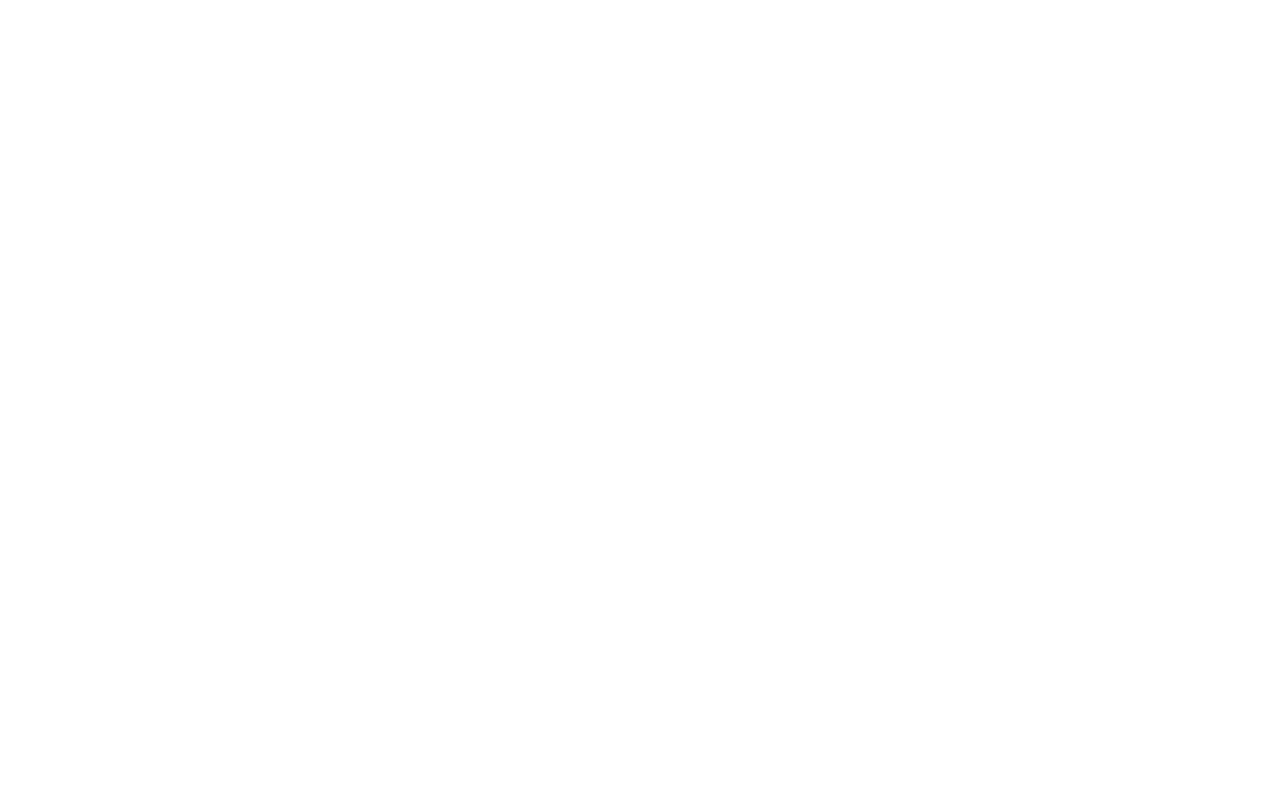
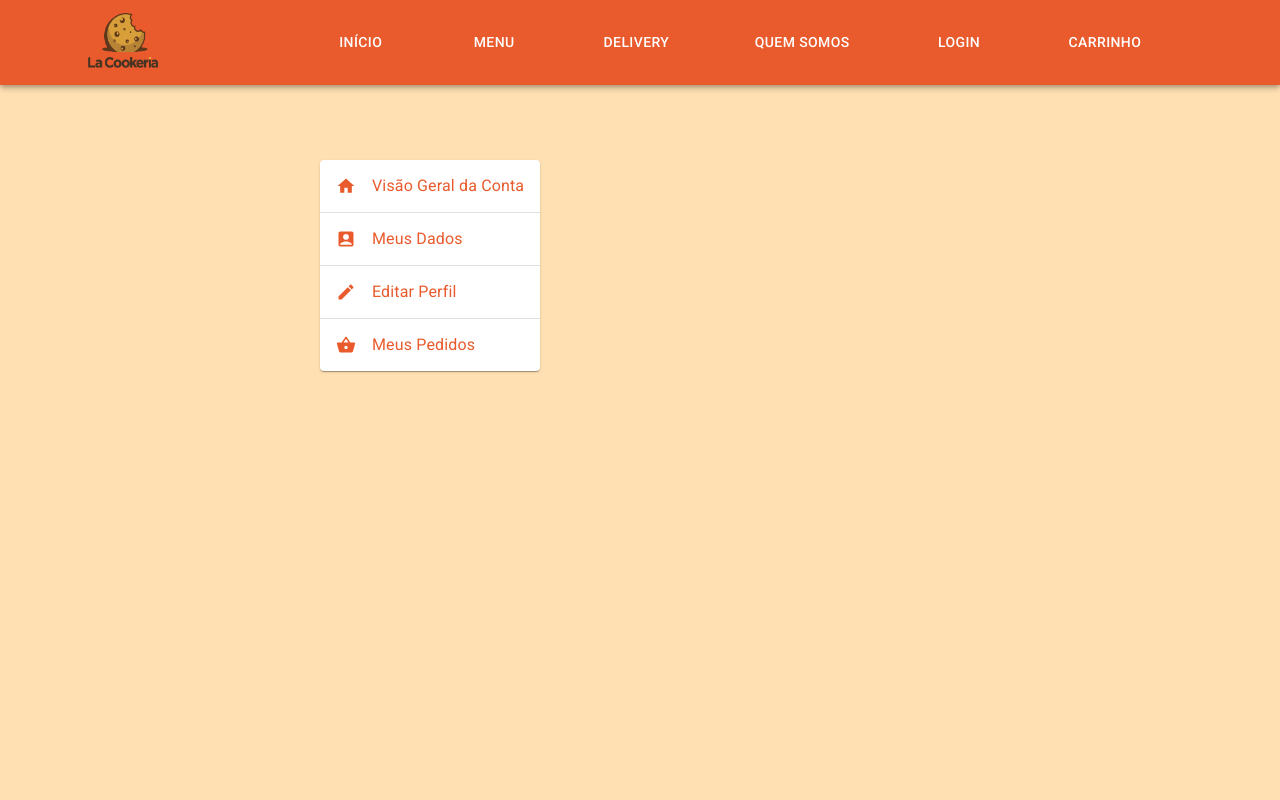
Before and after one commit to dawkk/TCC-DesenvolvimentoWebFullStack, a React (Create React App) app in the folder lacookeria/: page /profile in a window 1280 px wide. Before the commit this address had no page. Shown: the top 800 px of the page. Built offline with nearby package versions, Linux system fonts and the light colour scheme.

Commit message:
Creating profile page

```diff
--- a/lacookeria/src/App.tsx
+++ b/lacookeria/src/App.tsx
@@ -5,6 +5,7 @@
 import Menus from './pages/Menus';
 import Register from './pages/Authentication/Register';
 import About from './pages/About';
+import Profile from './pages/Profile';
 
 function App() {
   return (
@@ -14,6 +15,7 @@
       <Route path='/login' element={<Login/>}/>
       <Route path='/register' element={<Register/>}/>
       <Route path='/about' element={<About/>}/>
+      <Route path='/profile' element={<Profile/>}/>
 
 
     </Routes>
--- a/lacookeria/src/components/Banner/index.tsx
+++ b/lacookeria/src/components/Banner/index.tsx
@@ -1,4 +1,4 @@
-import styles from './Banner.module.scss'
+import styles from './Banner.module.scss';
 
 const Banner = () => {
   return (
--- /dev/null
+++ b/lacookeria/src/pages/Profile/index.tsx
@@ -0,0 +1,79 @@
+import { Box, Button, Divider, Grid, Link, ListItemIcon, ListItemText, MenuItem, MenuList, Paper } from "@mui/material";
+import { Link as RouterLink } from 'react-router-dom';
+import Footer from "../../components/Footer";
+import NavBar from "../../components/NavBar";
+import colorTheme from '../../components/ColorThemes';
+import AccountBoxIcon from '@mui/icons-material/AccountBox';
+import { grey } from "@mui/material/colors";
+import HomeIcon from '@mui/icons-material/Home';
+import EditIcon from '@mui/icons-material/Edit';
+import { ContentCut } from "@mui/icons-material";
+import ShoppingBasketIcon from '@mui/icons-material/ShoppingBasket';
+
+
+const Profile = () => {
+  return (
+    <Box sx={{ backgroundColor: colorTheme.palette.primary.light, height: '100%', paddingTop: 20 }}>
+      <NavBar />
+      <Box sx={{ height: '100vh', ml: '25%', mr: '25%', pb:20 }}>
+        <Box sx={{ display: 'flex', width: '25%', flexWrap: 'wrap'}}>
+          <Box>
+            <Paper>
+              <MenuList sx={{  color:colorTheme.palette.primary.main}}>
+                <MenuItem>
+                  <ListItemIcon>
+                    <HomeIcon fontSize="small" color="primary" />
+                  </ListItemIcon>
+                  <ListItemText>Visão Geral da Conta</ListItemText>
+                </MenuItem>
+                <Divider />
+                <MenuItem>
+                  <ListItemIcon>
+                    <AccountBoxIcon fontSize="small" color="primary"  />
+                  </ListItemIcon>
+                  <ListItemText>Meus Dados</ListItemText>
+                </MenuItem>
+                <Divider />
+                <MenuItem>
+                  <ListItemIcon>
+                    <EditIcon fontSize="small" color="primary"  />
+                  </ListItemIcon>
+                  <ListItemText>Editar Perfil</ListItemText>
+                </MenuItem>
+                <Divider />
+                <MenuItem>
+                  <ListItemIcon>
+                    <ShoppingBasketIcon fontSize="small" color="primary"  />
+                  </ListItemIcon>
+                  <ListItemText>Meus Pedidos</ListItemText>
+                </MenuItem>
+              </MenuList>
+            </Paper>
+          </Box>
+        </Box>
+      </Box >
+      <Footer />
+    </Box >
+  )
+}
+
+export default Profile;
+
+{/* <Link component={RouterLink} to="/">
+              <Button variant="outlined" sx={{ width: '100%' }} startIcon={<HomeIcon />}>
+                Visão Geral da Conta
+              </Button>
+            </Link>
+          </Box>
+
+          <Link component={RouterLink} to="/" >
+            <Button variant="outlined" startIcon={<AccountBoxIcon />}>
+              Editar Perfil
+            </Button>
+          </Link>
+
+          <Link component={RouterLink} to="/">
+            <Button variant="outlined" sx={{ width: '100%' }} startIcon={<EditIcon />}>
+              Meus Pedidos
+            </Button>
+          </Link> */}
```
Also changed, not shown: lacookeria/src/pages/Authentication/Login/index.tsx (line endings or trailing spaces).
